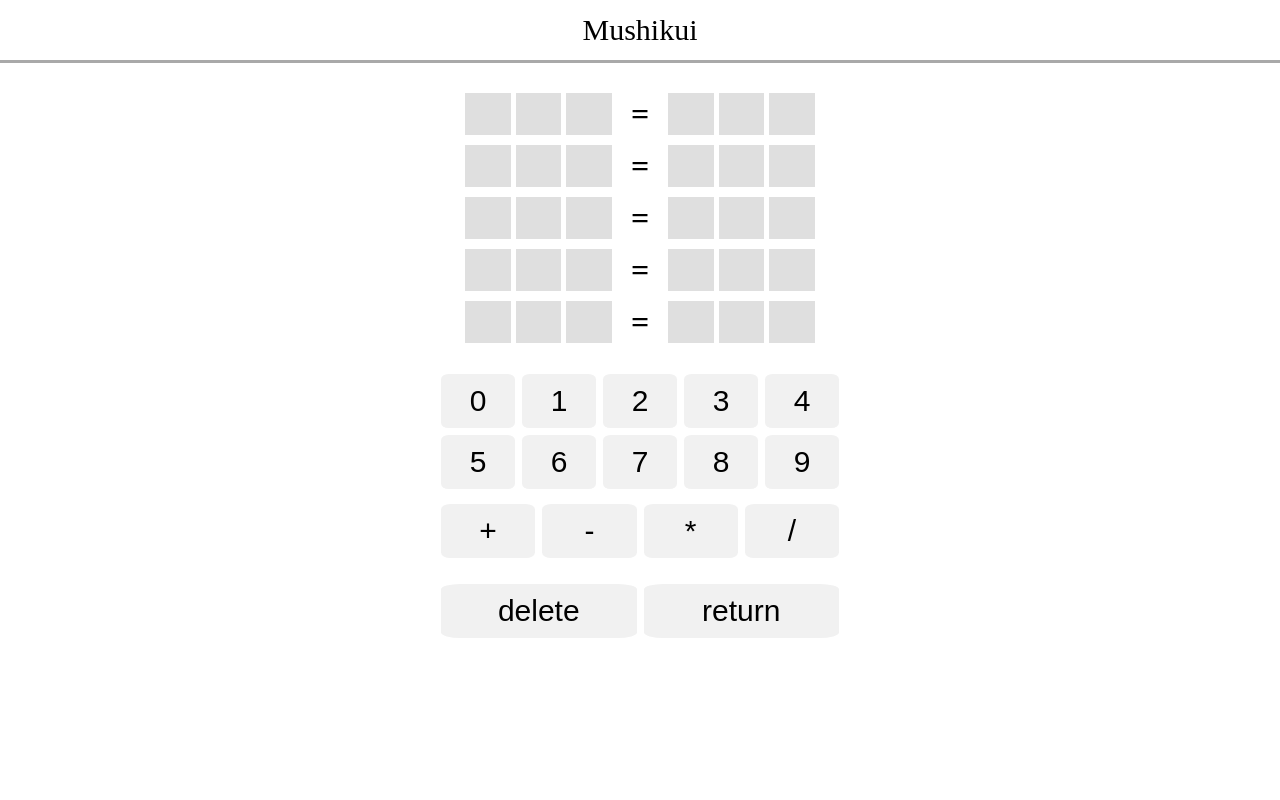
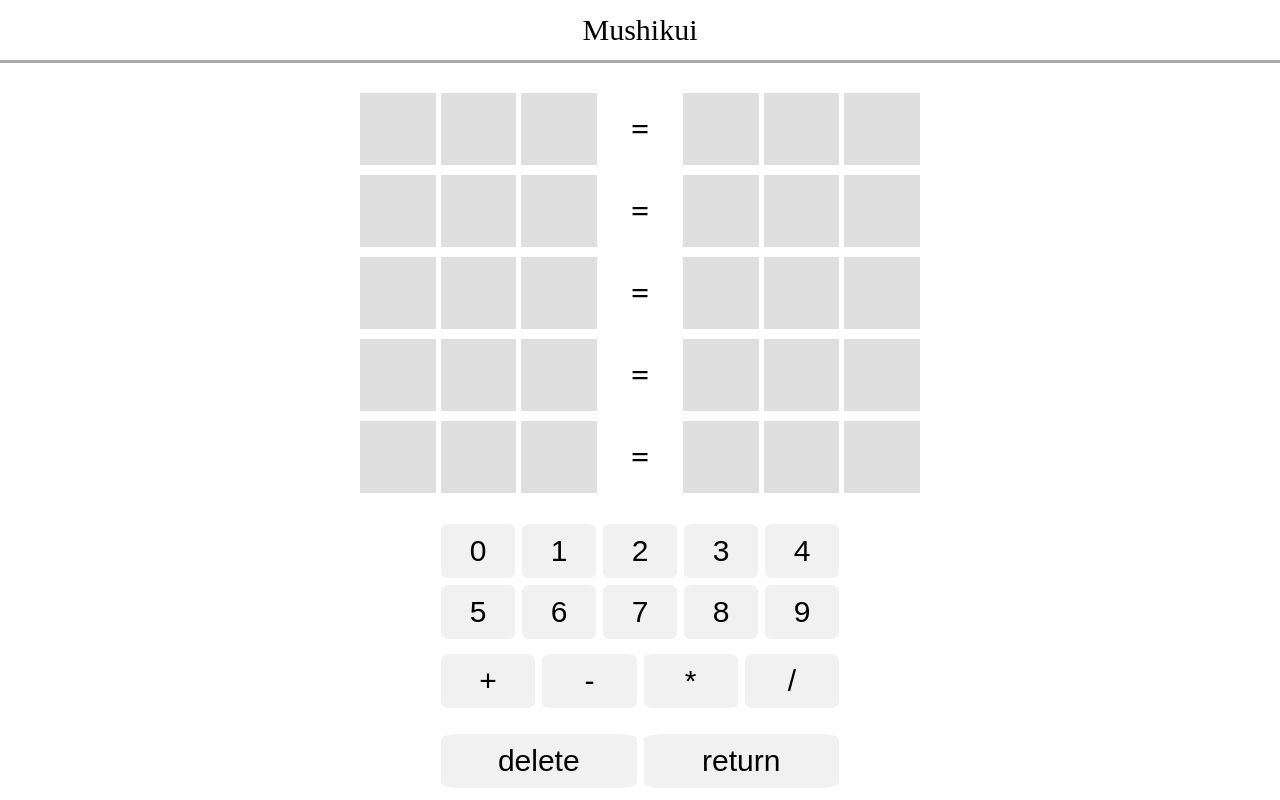
Before and after one commit to hackathon-22spring15/mushikui-frontend, a Vue app: page / in a window 1280 px wide. Built offline with nearby package versions, Linux system fonts and the light colour scheme.

Commit message:
表示部の大きさを修正

```diff
--- a/src/components/Home.vue
+++ b/src/components/Home.vue
@@ -135,8 +135,8 @@ export default defineComponent({
     grid-template-rows: repeat(5, 1fr);
     margin-top: 30px;
     grid-gap: 10px;
-    height: 250px;
-    width: 350px;
+    height: 400px;
+    width: 560px;
     margin-inline: auto;
 }
 
```
